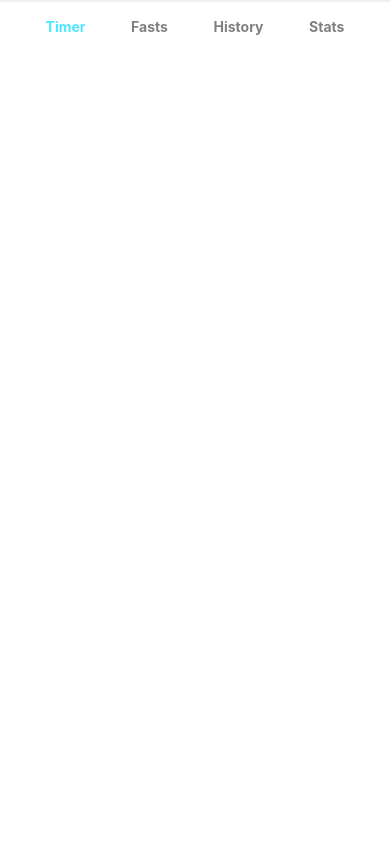
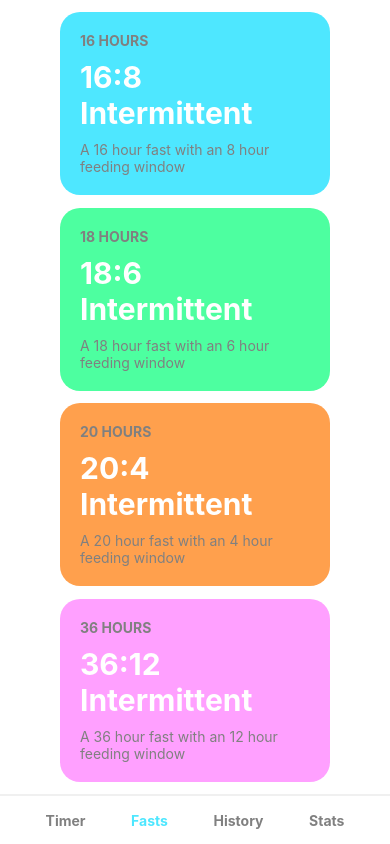
Before and after one commit to ZacharyGoshen/intermittent-fasting-app, a React Native app in the folder IntermittentFastingApp/: screen / in a window 390 px wide. Both pictures are taken after a click on the element "Fasts". Built offline with nearby package versions, Linux system fonts and the light colour scheme.

Commit message:
Add the ability to choose different fasts

```diff
--- a/IntermittentFastingApp/App.js
+++ b/IntermittentFastingApp/App.js
@@ -1,4 +1,4 @@
-import React, { useState } from 'react';
+import React, { useEffect, useState } from 'react';
 import {
   SafeAreaView,
   StyleSheet,
@@ -6,31 +6,88 @@ import {
   Text,
 } from 'react-native';
 import Timer from './Timer';
+import Fasts from './Fasts';
+import History from './History';
+import Stats from './Stats';
+import { getData, storeData } from './Utils';
 
 const App = () => {
   const [currentView, setCurrentView] = useState('timer');
+  const [fastName, setFastName] = useState('16:8 Intermittent');
+  const [fastLength, setFastLength] = useState(8 * 60 * 60 * 1000);
+
+  useEffect(() => {
+    getData('fastName').then(result => {
+      setFastName(result);
+    });
+    getData('fastLength').then(result => {
+      setFastLength(result);
+    });
+  }, []);
+
+  const calculateNavItemStyles = (destination) => {
+    if (destination == currentView) {
+      return {
+        color: '#4ee7ff'
+      }
+    }
+    return {};
+  }
+
+  const onChangeFast = (fastName, fastHours, feedingHours) => {
+    storeData('fastName', fastName);
+    setFastName(fastName);
+
+    storeData('fastLength', fastHours * 60 * 60 * 1000);
+    setFastLength(fastHours * 60 * 60 * 1000);
+
+    setCurrentView('timer');
+  }
 
   return (
     <>
       <SafeAreaView style={ styles.safeArea }>
         { currentView == 'timer' && (
-          <Timer/>
+          <Timer
+            onPressFastName={ () => setCurrentView('fasts') }
+            fastName={ fastName }
+            fastLength={ fastLength }
+          />
+        ) }
+        { currentView == 'fasts' && (
+          <Fasts onChangeFast={ onChangeFast }/>
+        ) }
+        { currentView == 'history' && (
+          <History/>
+        ) }
+        { currentView == 'stats' && (
+          <Stats/>
         ) }
         <View style={ styles.navBar }>
           <Text
-            style={ styles.navItemCurrent }
+            style={ [styles.navItem, calculateNavItemStyles('timer')] }
             onPress={ () => setCurrentView('timer') }
           >
             Timer
           </Text>
           <Text
-            style={ styles.navItem }
+            style={ [styles.navItem, calculateNavItemStyles('fasts')] }
             onPress={ () => setCurrentView('fasts') }
           >
             Fasts
           </Text>
-          <Text style={ styles.navItem }>History</Text>
-          <Text style={ styles.navItem }>Stats</Text>
+          <Text
+            style={ [styles.navItem, calculateNavItemStyles('history')] }
+            onPress={ () => setCurrentView('history') }
+          >
+            History
+          </Text>
+          <Text
+            style={ [styles.navItem, calculateNavItemStyles('stats')] }
+            onPress={ () => setCurrentView('stats') }
+          >
+            Stats
+          </Text>
         </View>
       </SafeAreaView>
     </>
@@ -53,10 +110,6 @@ const styles = StyleSheet.create({
     color: 'gray',
     fontWeight: 'bold'
   },
-  navItemCurrent: {
-    color: '#4ee7ff',
-    fontWeight: 'bold'
-  },
   safeArea: {
     flex: 1
   },
--- /dev/null
+++ b/IntermittentFastingApp/Fasts.js
@@ -0,0 +1,92 @@
+import React from 'react';
+import {
+    Text,
+    View,
+    StyleSheet,
+    ScrollView,
+    TouchableOpacity
+} from 'react-native';
+
+const Fasts = (props) => {
+    const onChangeFast = props.onChangeFast;
+
+    return (
+        <ScrollView contentContainerStyle={ styles.mainContainer }>
+            <TouchableOpacity
+                style={ [styles.fastContainer, styles.fastContainer1] }
+                onPress={ () => onChangeFast('16:8 Intermittent', 16, 8) }
+            >
+                <Text style={ styles.fastLength }>16 HOURS</Text>
+                <Text style={ styles.fastTitle }>16:8 Intermittent</Text>
+                <Text style={ styles.fastDescription }>A 16 hour fast with an 8 hour feeding window</Text>
+            </TouchableOpacity>
+            <TouchableOpacity
+                style={ [styles.fastContainer, styles.fastContainer2] }
+                onPress={ () => onChangeFast('18:6 Intermittent', 18, 6) }
+            >
+                <Text style={ styles.fastLength }>18 HOURS</Text>
+                <Text style={ styles.fastTitle }>18:6 Intermittent</Text>
+                <Text style={ styles.fastDescription }>A 18 hour fast with an 6 hour feeding window</Text>
+            </TouchableOpacity>
+            <TouchableOpacity
+                style={ [styles.fastContainer, styles.fastContainer3] }
+                onPress={ () => onChangeFast('20:4 Intermittent', 20, 4) }
+            >
+                <Text style={ styles.fastLength }>20 HOURS</Text>
+                <Text style={ styles.fastTitle }>20:4 Intermittent</Text>
+                <Text style={ styles.fastDescription }>A 20 hour fast with an 4 hour feeding window</Text>
+            </TouchableOpacity>
+            <TouchableOpacity
+                style={ [styles.fastContainer, styles.fastContainer4] }
+                onPress={ () => onChangeFast('36:12 Intermittent', 36, 12) }
+            >
+                <Text style={ styles.fastLength }>36 HOURS</Text>
+                <Text style={ styles.fastTitle }>36:12 Intermittent</Text>
+                <Text style={ styles.fastDescription }>A 36 hour fast with an 12 hour feeding window</Text>
+            </TouchableOpacity>
+        </ScrollView>
+    );
+}
+
+const styles = StyleSheet.create({
+    fastContainer: {
+        alignSelf: 'stretch',
+        borderRadius: 20,
+        padding: 20
+    },
+    fastContainer1: {
+        backgroundColor: '#4ee7ff',
+    },
+    fastContainer2: {
+        backgroundColor: '#4dffa0',
+    },
+    fastContainer3: {
+        backgroundColor: '#ffa04d',
+    },
+    fastContainer4: {
+        backgroundColor: '#ffa0ff',
+    },
+    fastDescription: {
+        color: 'gray'
+    },
+    fastLength: {
+        color: 'gray',
+        fontWeight: 'bold',
+        marginBottom: 10
+    },
+    fastTitle: {
+        color: 'white',
+        fontSize: 30,
+        fontWeight: 'bold',
+        marginBottom: 10
+    },
+    mainContainer: {
+        alignItems: 'center',
+        flex: 1,
+        paddingLeft: 60,
+        paddingRight: 60,
+        justifyContent: 'space-evenly'
+    }
+});
+
+export default Fasts;
--- /dev/null
+++ b/IntermittentFastingApp/History.js
@@ -0,0 +1,25 @@
+import React from 'react';
+import {
+    Text,
+    View,
+    StyleSheet,
+    ScrollView
+} from 'react-native';
+
+const History = () => {
+    return (
+        <ScrollView contentContainerStyle={ styles.mainContainer }>
+            <Text>History</Text>
+        </ScrollView>
+    );
+}
+
+const styles = StyleSheet.create({
+    mainContainer: {
+        alignItems: 'center',
+        flex: 1,
+        justifyContent: 'center'
+    }
+});
+
+export default History;
--- /dev/null
+++ b/IntermittentFastingApp/Stats.js
@@ -0,0 +1,25 @@
+import React from 'react';
+import {
+    Text,
+    View,
+    StyleSheet,
+    ScrollView
+} from 'react-native';
+
+const Stats = () => {
+    return (
+        <ScrollView contentContainerStyle={ styles.mainContainer }>
+            <Text>Stats</Text>
+        </ScrollView>
+    );
+}
+
+const styles = StyleSheet.create({
+    mainContainer: {
+        alignItems: 'center',
+        flex: 1,
+        justifyContent: 'center'
+    }
+});
+
+export default Stats;
--- a/IntermittentFastingApp/Timer.js
+++ b/IntermittentFastingApp/Timer.js
@@ -3,7 +3,8 @@ import {
     Text,
     View,
     StyleSheet,
-    ScrollView
+    ScrollView,
+    TouchableOpacity
 } from 'react-native';
 import DateTimePicker from '@react-native-community/datetimepicker';
 import ProgressCircle from './ProgressCircle';
@@ -15,15 +16,17 @@ import {
     timeToShortFormat
 } from './Utils'
 
-const Timer = () => {
+const Timer = (props) => {
     const [currentFastStartTime, setCurrentFastStartTime] = useState(new Date());
     const [isFasting, setIsFasting] = useState(false);
     const [currentTime, setCurrentTime] = useState(new Date());
-    const [fastLength, setFastLength] = useState(8 * 60 * 60 * 1000);
-
     const [showDateTimePicker, setShowDateTimePicker] = useState(false);
     const [dateTimePickerMode, setDateTimePickerMode] = useState('');
     const [dateTimePickerValue, setDateTimePickerValue] = useState(new Date());
+
+    const onPressFastName = props.onPressFastName;
+    const fastName = props.fastName;
+    const fastLength = props.fastLength;
 
     useEffect(() => {
         let interval = null;
@@ -111,20 +114,33 @@ const Timer = () => {
                     { isFasting ? 'You\'re Fasting!' : 'You\'re Not Fasting.' }
                 </Text>
                 { isFasting && (
+                    <>
+                        <TouchableOpacity
+                            onPress={ onPressFastName }
+                            style={ styles.fastNameButton }
+                        >
+                            <Text
+                                style={ styles.fastNameButtonText }
+                            >
+                                { fastName + ' Fast' }
+                            </Text>
+                        </TouchableOpacity>
                         <ProgressCircle
                             backgroundThickness = { 10 }
                             circleDiameter={ 350 }
                             foregroundThickness={ 40 }
                             percent={ Math.round(100 * ((currentTime.getTime() - currentFastStartTime.getTime()) / fastLength)) }
-                    time={ calculateTimeDifference(currentFastStartTime.getTime(), currentTime.getTime()) }
+                            timeElapsed={ calculateTimeDifference(currentFastStartTime.getTime(), currentTime.getTime()) }
+                            timeRemaining={ calculateTimeDifference(currentTime.getTime(), (currentFastStartTime.getTime() + fastLength)) }
                         />
+                    </>
                 ) }
-                <Text
+                <TouchableOpacity
                     onPress={ isFasting ? endFast : startFast }
                     style={ styles.isFastingButton }
                 >
-                { isFasting ? 'End fast' : 'Start fast' }
-                </Text>
+                    <Text style={ styles.isFastingButtonText }>{ isFasting ? 'End fast' : 'Start fast' }</Text>
+                </TouchableOpacity>
                 { isFasting && (
                     <View style={ styles.fastTimesContainer }>
                         <View style={ styles.fastStartTimeContainer }>
@@ -222,6 +238,23 @@ const styles = StyleSheet.create({
         borderColor: '#f0f0f0',
         borderTopWidth: 2,
     },
+    fastNameButton: {
+        backgroundColor: 'white',
+        borderColor: '#f0f0f0',
+        borderRadius: 20,
+        borderWidth: 2,
+        marginBottom: 20,
+        paddingBottom: 10,
+        paddingLeft: 40,
+        paddingRight: 40,
+        paddingTop: 10,
+        zIndex: 1
+    },
+    fastNameButtonText: {
+        color: '#4ee7ff',
+        fontSize: 20,
+        fontWeight: 'bold',
+    },
     fastEndTimeContainer: {
         alignItems: 'center',
         display: 'flex'
@@ -257,17 +290,17 @@ const styles = StyleSheet.create({
         borderColor: '#f0f0f0',
         borderRadius: 20,
         borderWidth: 2,
-        color: '#4ee7ff',
-        elevation: 1,
-        fontSize: 20,
-        fontWeight: 'bold',
         marginBottom: 40,
         marginTop: 20,
-        overflow: 'hidden',
         paddingBottom: 10,
         paddingLeft: 40,
         paddingRight: 40,
         paddingTop: 10,
+    },
+    isFastingButtonText: {
+        color: '#4ee7ff',
+        fontSize: 20,
+        fontWeight: 'bold',
     },
     isFastingMessage: {
         fontSize: 20,
```
Also changed, not shown: IntermittentFastingApp/ProgressCircle.js (+9 -4 lines). Lines whose indentation alone changed are shown as unchanged.
